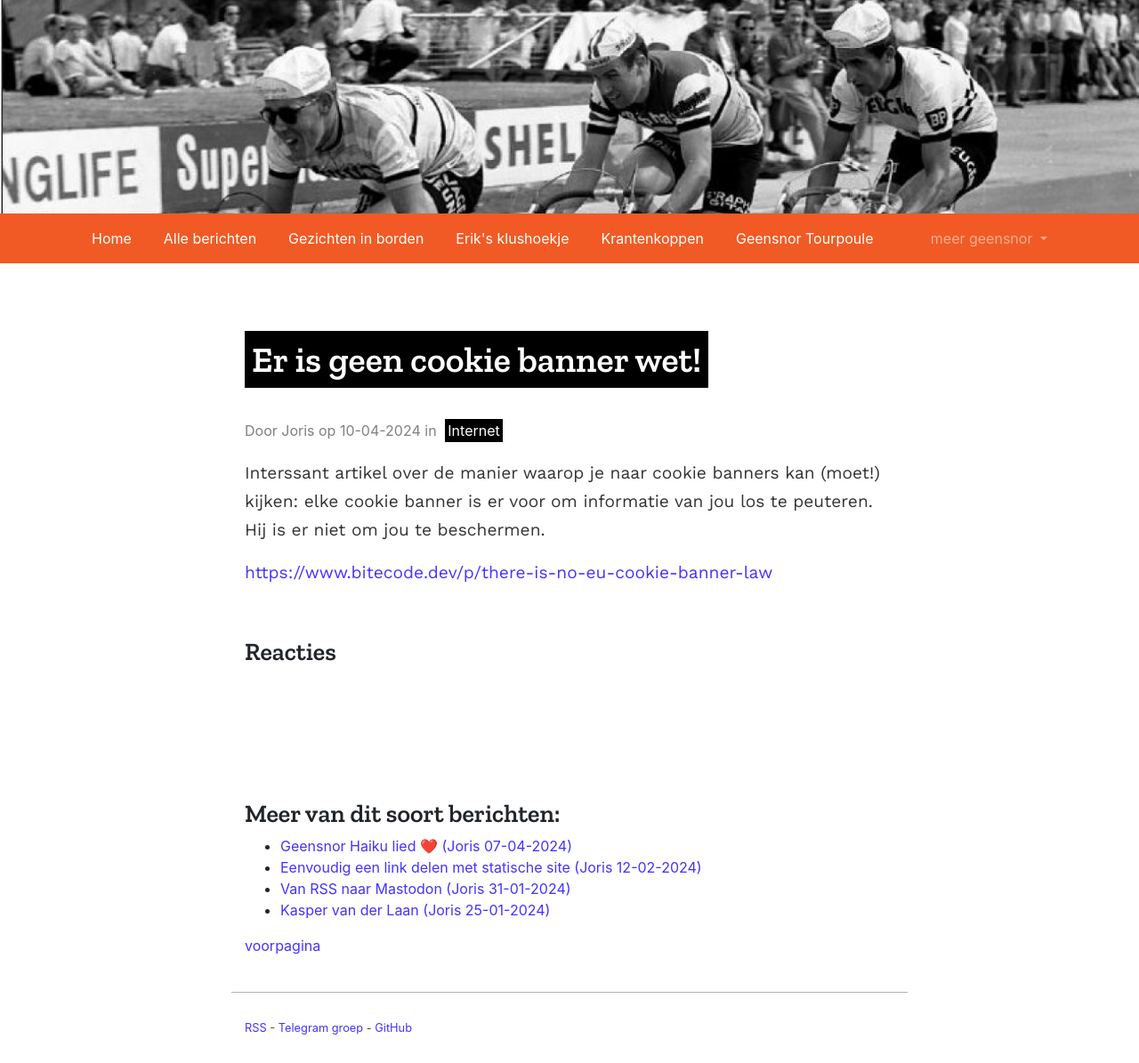
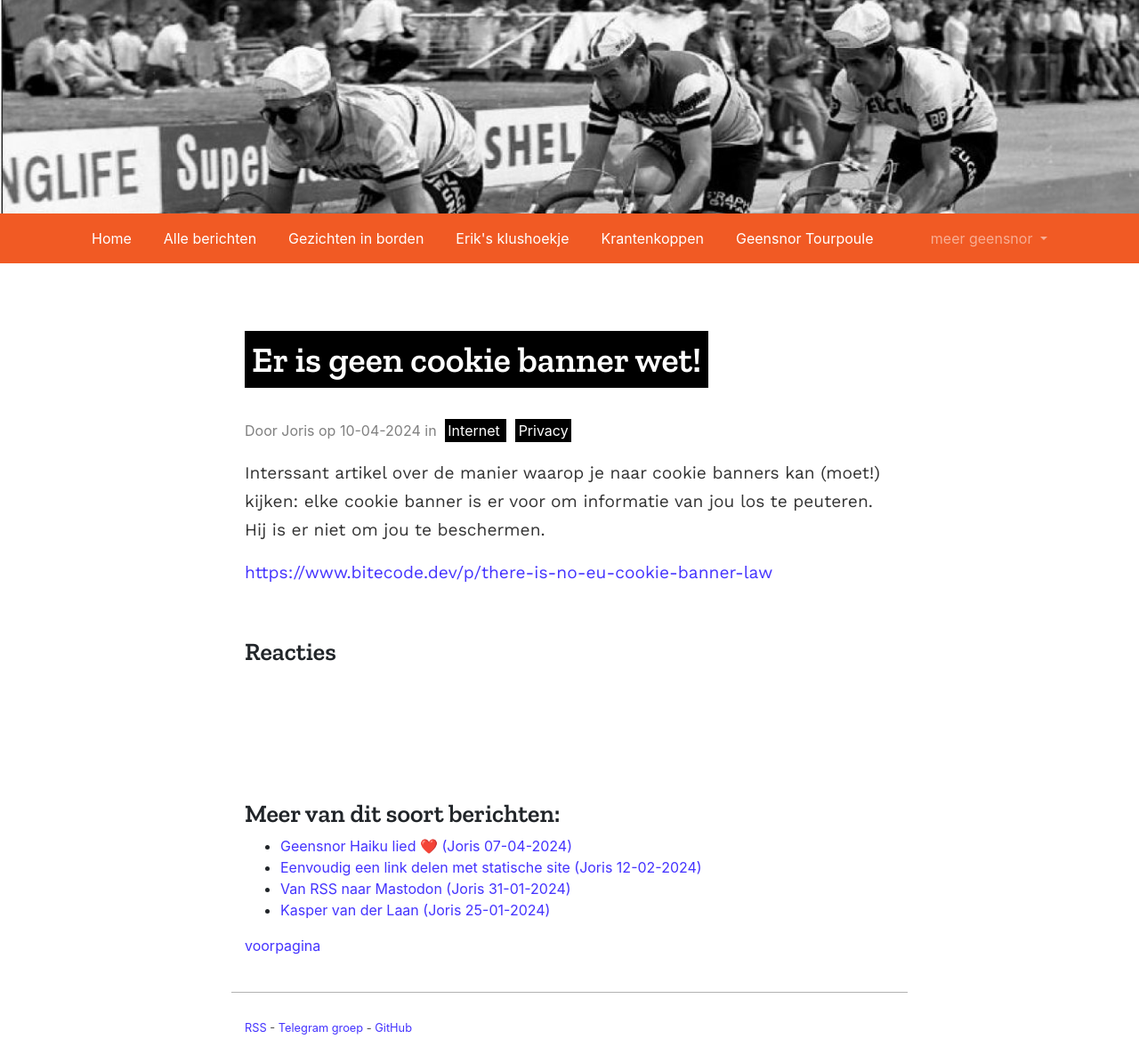
Before and after one commit to geensnor/geensnor.nl, a Jekyll site: the page built from _posts/2024-04-10-er-is-geen-cookie-banner-wet.md, in a window 1280 px wide. Shown: the whole page at 89% size. Built offline with Jekyll 4.4.1, drawn with Linux system fonts in a browser that asks for light colours; comment, search, counter and statistics services are not loaded.

Commit message:
Update 2024-04-10-er-is-geen-cookie-banner-wet.md

```diff
--- a/_posts/2024-04-10-er-is-geen-cookie-banner-wet.md
+++ b/_posts/2024-04-10-er-is-geen-cookie-banner-wet.md
@@ -3,6 +3,7 @@ title: Er is geen cookie banner wet!
 author: Joris
 categories:
   - Internet
+  - Privacy
 ---
 Interssant artikel over de manier waarop je naar cookie banners kan (moet!) kijken: elke cookie banner is er voor om informatie van jou los te peuteren. Hij is er niet om jou te beschermen.
 
```
